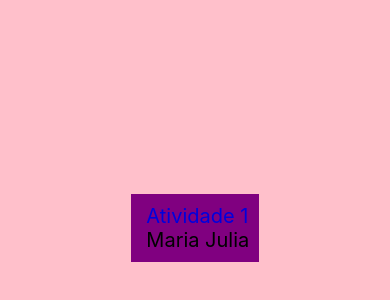
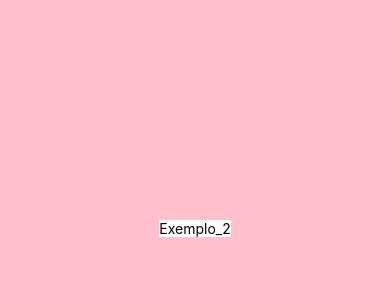
Before and after one commit to Mariabarbosa12/aula_expo_0, a React Native app: screen / in a window 390 px wide. Shown: the part 194-494 px from the top of the page. Built offline with nearby package versions, Linux system fonts and the light colour scheme.

Commit message:
aula 19-03

```diff
--- a/App.js
+++ b/App.js
@@ -2,13 +2,15 @@
 import { StyleSheet, Text, View } from 'react-native';
 
 import Exemplo_0 from './compenents/exemplo_1';
+
+import Exemplo2 from './compenents/exemplo_2';
 
 import Atividades_1 from './compenents/atividades_1';
 
 export default function App() {
   return (
     <View style={styles.container}>
-      <Atividades_1/>
+      <Exemplo2/>
       <StatusBar style="auto" />
     </View>
   );
--- /dev/null
+++ b/compenents/exemplo_2/index.js
@@ -0,0 +1,13 @@
+import {View, Text } from 'react-native';
+
+import styles from './styles';
+
+function Exemplo2 (){
+     return (
+        <View style={styles.container}>
+            <Text>Exemplo_2</Text>
+        </View>
+     );
+}
+
+export default Exemplo2;
--- /dev/null
+++ b/compenents/exemplo_2/styles.js
@@ -0,0 +1,9 @@
+import {StyleSheet} from 'react-native';
+
+const styles = StyleSheet.create({
+      container: {
+          backgroundColor:'#fff',
+      }
+});
+
+export default styles;
```
